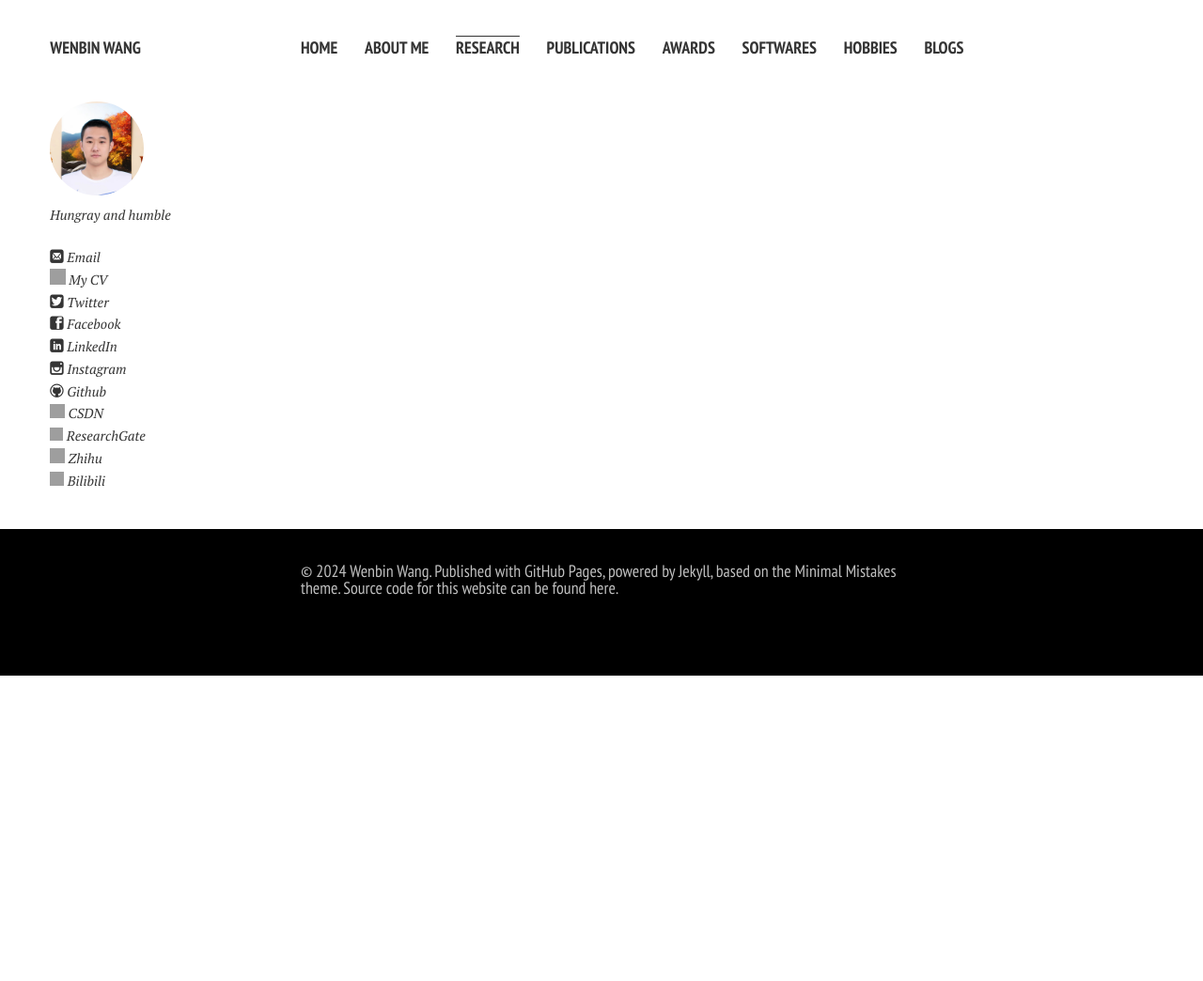
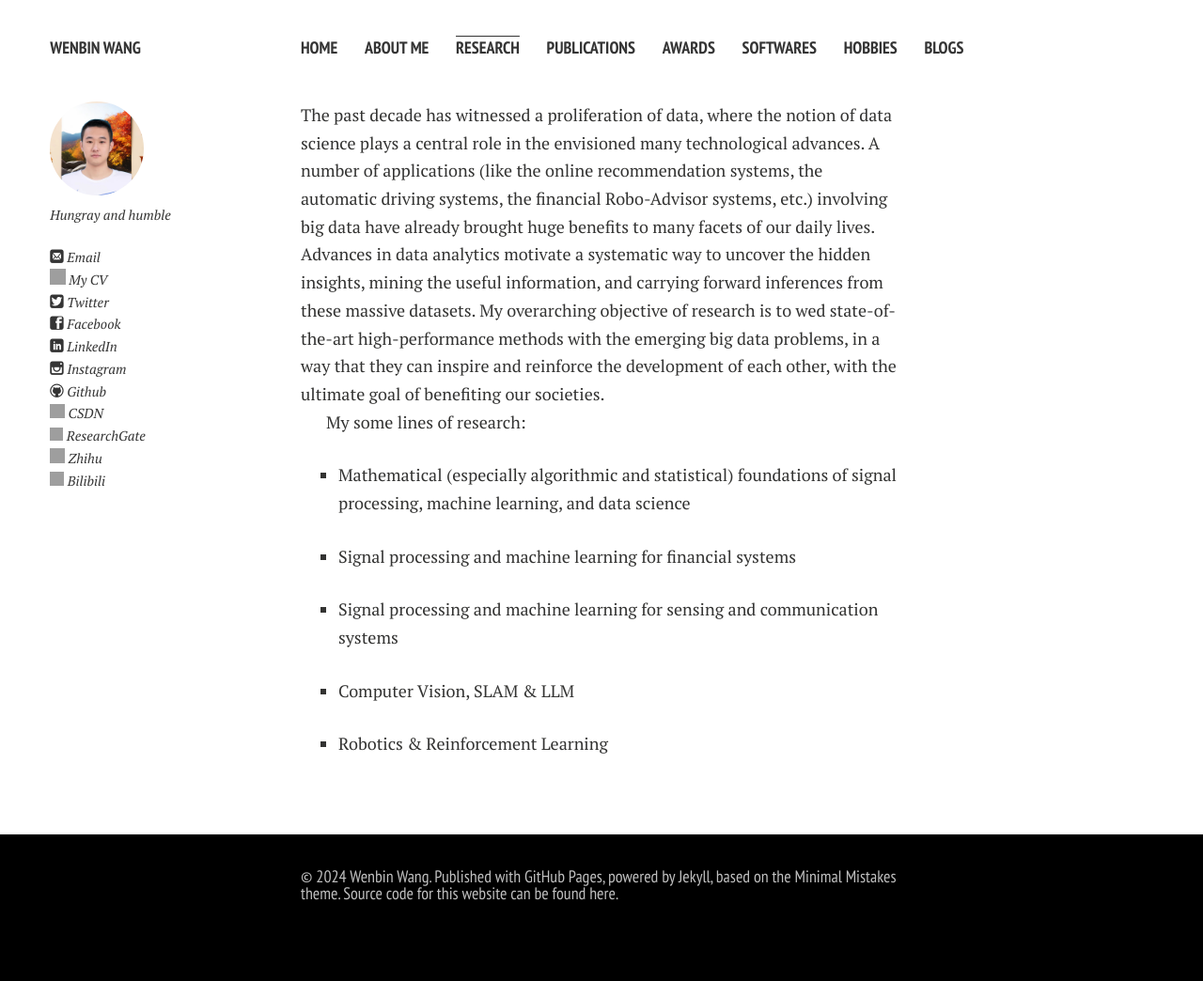
Before and after one commit to LuminaryAlexander/LuminaryAlexander.github.io, a Jekyll site: the page built from research.md, in a window 1280 px wide. Shown: the whole page at 94% size. Built offline with Jekyll 4.4.1, drawn with Linux system fonts in a browser that asks for light colours; nearby versions of some CDN libraries; comment, search, counter and statistics services are not loaded; a style sheet for code colours, icons or effects is not loaded; before the commit the page ends 900 px from its top, so only the background shows below that; grey boxes are pictures that could not be loaded.

Commit message:
Update research.md

```diff
--- a/research.md
+++ b/research.md
@@ -3,3 +3,18 @@ layout: page
 permalink: /research/index.html
 title: research
 ---
+
+The past decade has witnessed a proliferation of data, where the notion of data science plays a central role in the envisioned many technological advances. A number of applications (like the online recommendation systems, the automatic driving systems, the financial Robo-Advisor systems, etc.) involving big data have already brought huge benefits to many facets of our daily lives. Advances in data analytics motivate a systematic way to uncover the hidden insights, mining the useful information, and carrying forward inferences from these massive datasets. My overarching objective of research is to wed state-of-the-art high-performance methods with the emerging big data problems, in a way that they can inspire and reinforce the development of each other, with the ultimate goal of benefiting our societies.
+
+
+My some lines of research:
+
+- Mathematical (especially algorithmic and statistical) foundations of signal processing, machine learning, and data science
+
+- Signal processing and machine learning for financial systems
+
+- Signal processing and machine learning for sensing and communication systems
+
+- Computer Vision, SLAM & LLM
+
+- Robotics & Reinforcement Learning
```
